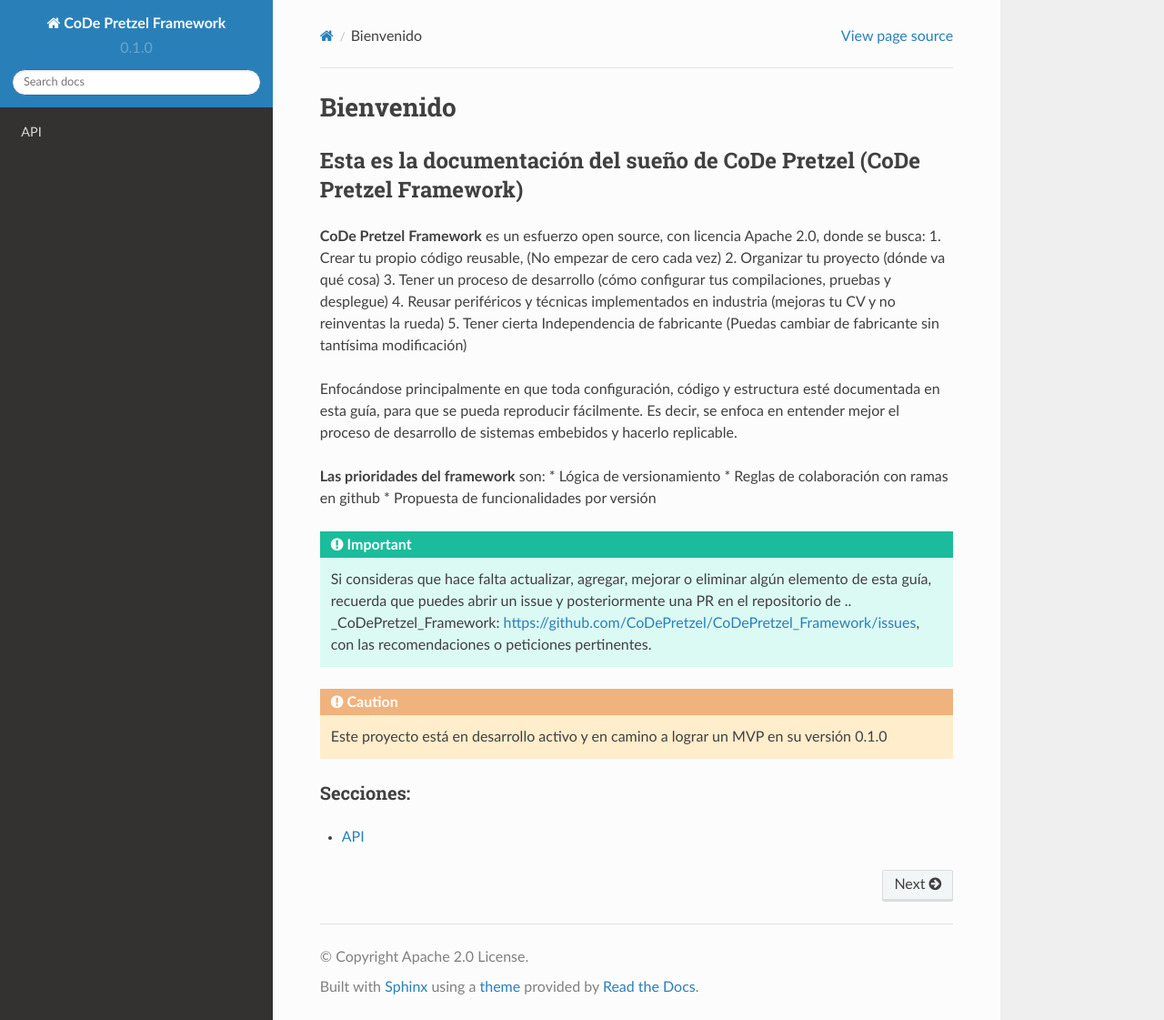
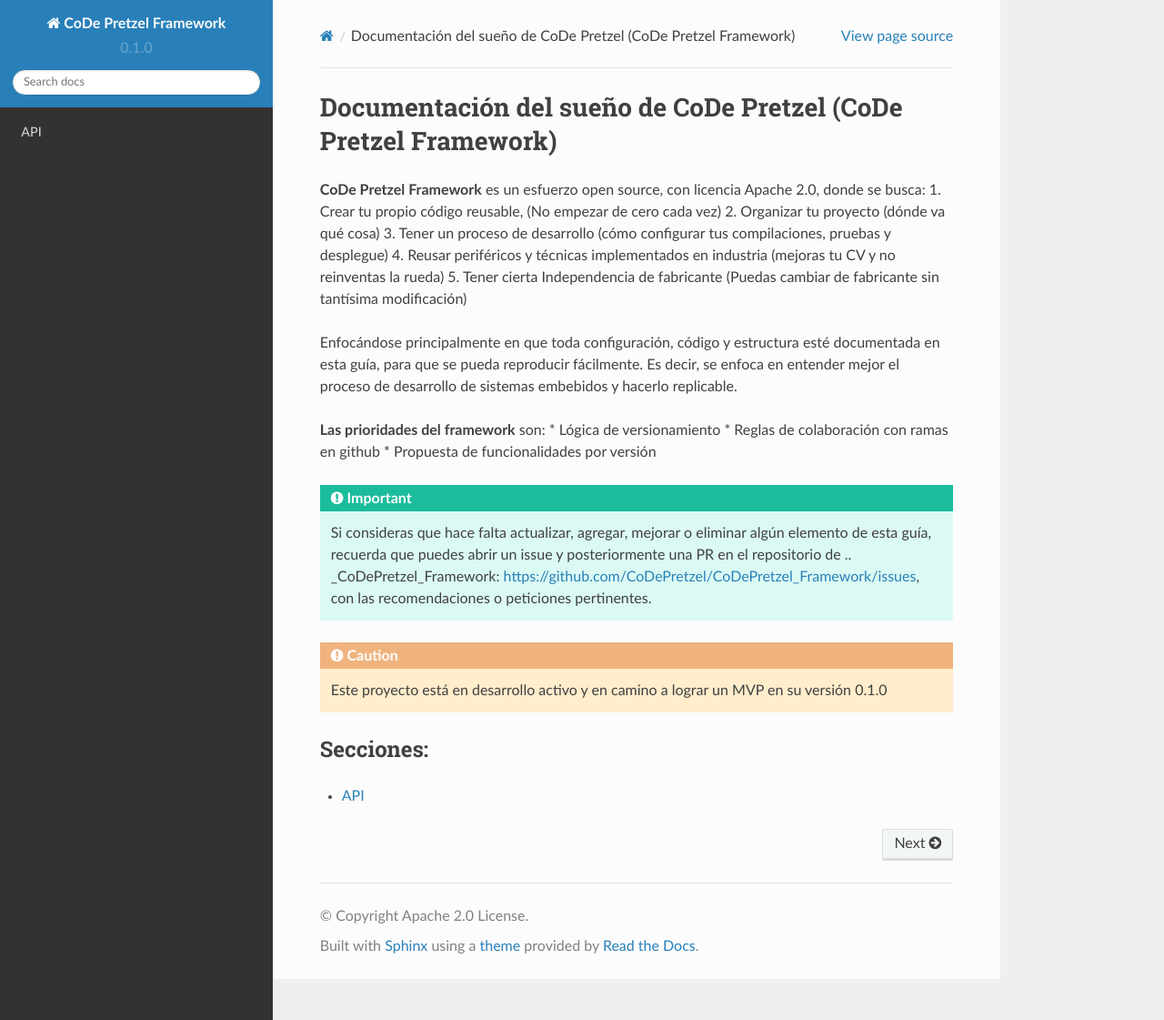
Before and after one commit to CoDePretzel/CoDePretzel_Framework, a Sphinx documentation site: the page built from docs/source/index.rst, in a window 1280 px wide and 1121 px high. Shown: the whole window at 91% size. Built offline with Sphinx 7.4.7 and the Read the Docs theme 2.0.0, drawn with Linux system fonts in a browser that asks for light colours.

Commit message:
Fix, eliminar 'Bienvenido' del titulo multilinea, eso se verá después de ser necesario

```diff
--- a/docs/source/index.rst
+++ b/docs/source/index.rst
@@ -1,9 +1,5 @@
-==========
-Bienvenido
-==========
-
-Esta es la documentación del sueño de CoDe Pretzel (CoDe Pretzel Framework)
-===========================================================================
+Documentación del sueño de CoDe Pretzel (CoDe Pretzel Framework)
+================================================================
 
 **CoDe Pretzel Framework** es un esfuerzo open source, con licencia Apache 2.0, donde se busca:
 1. Crear tu propio código reusable, (No empezar de cero cada vez)
```
